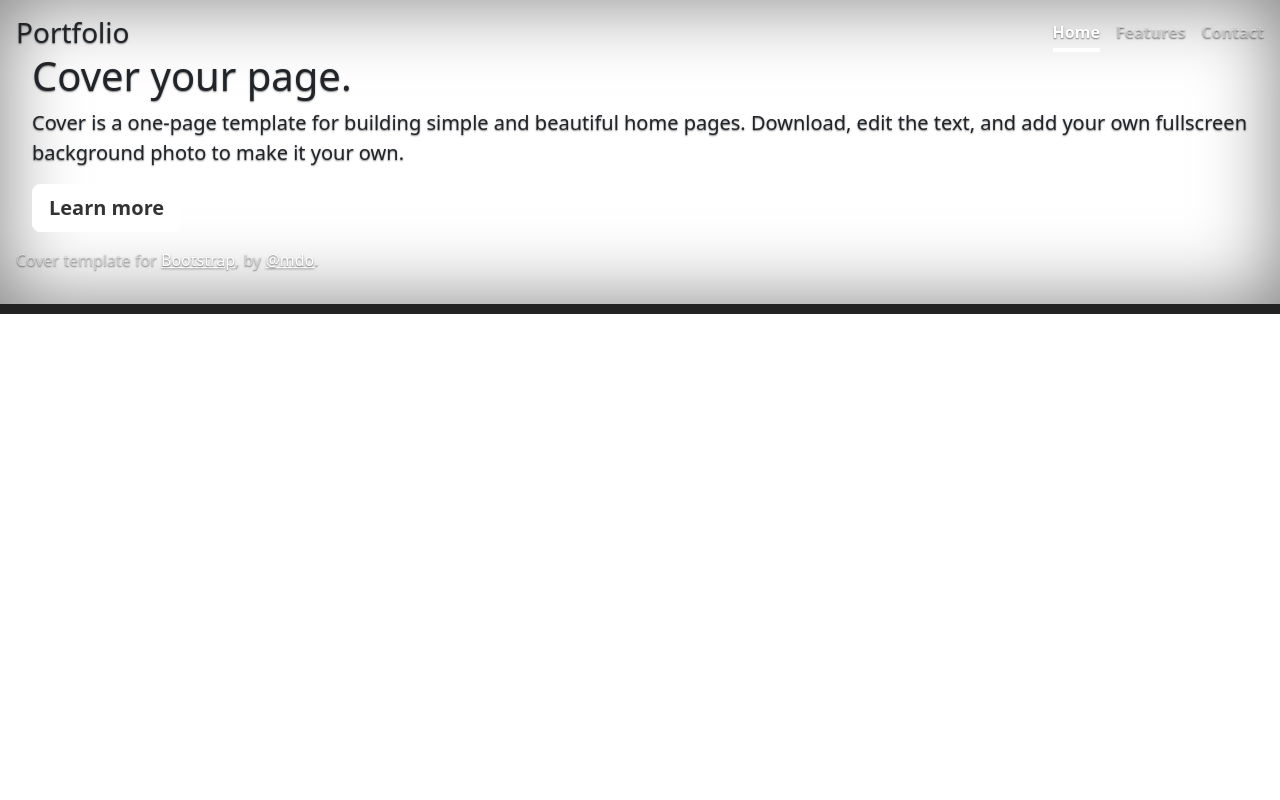
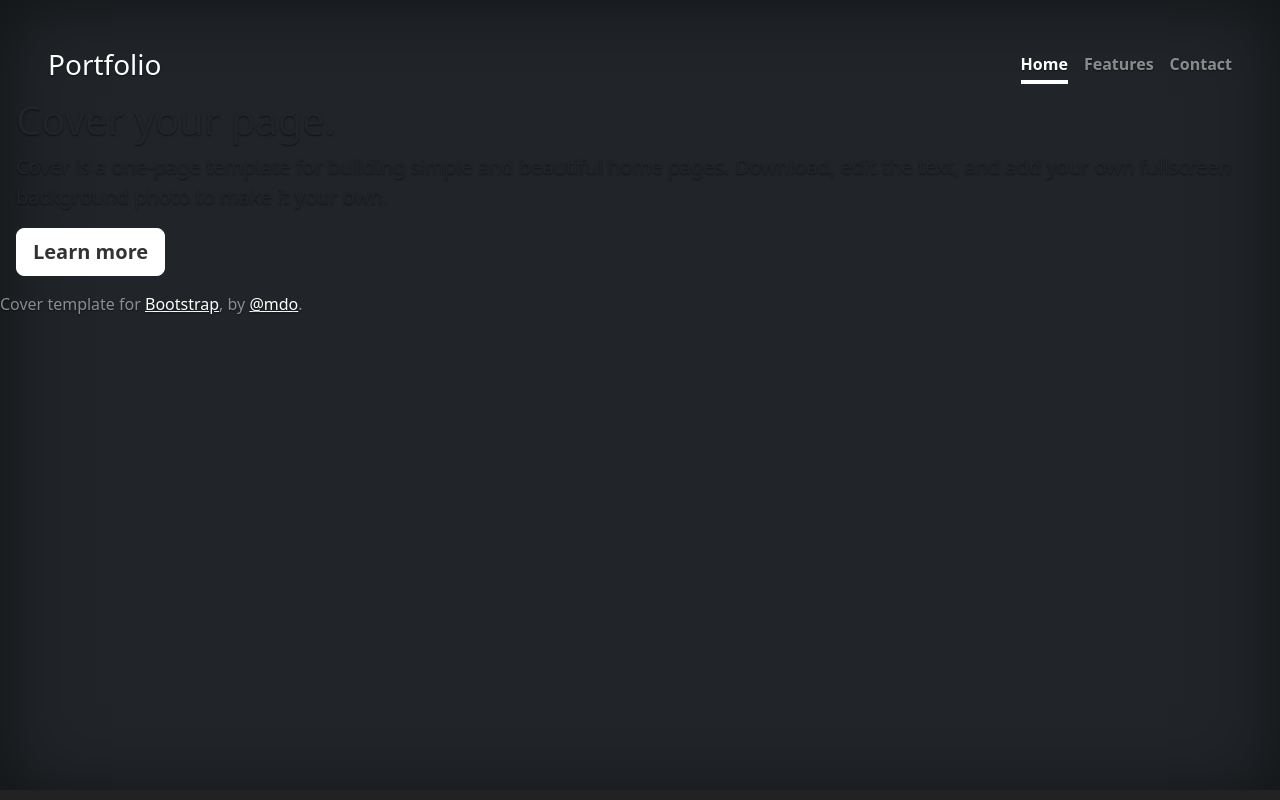
Before and after one commit to tumelx/zaio-portfolio, a plain HTML site: page index.html in a window 1280 px wide. Drawn offline with nearby package versions, Linux system fonts and the light colour scheme.

Commit message:
added background colour and padding

```diff
--- a/cover.css
+++ b/cover.css
@@ -38,12 +38,11 @@ body {
   z-index: 1;
 
 
-
 }
 
 .overlay {
   z-index: -1;
-  height: 100%;
+  height: 100vh;
   width: 100%;
   background-color: black;
   opacity: 70%;
--- a/index.html
+++ b/index.html
@@ -76,10 +76,10 @@
   <link href="cover.css" rel="stylesheet">
 </head>
 
-<body class="banner-wrap">
+<body class="bg-dark ">
 
-  <div class="cover-container d-flex w-100 h-100 p-3 mx-auto flex-column">
-    <header class="mb-auto">
+  <div class="banner-wrap vh-100">
+    <header class="p-5 text-white">
       <div>
         <h3 class="float-md-start mb-0">Portfolio</h3>
         <nav class="nav nav-masthead justify-content-center float-md-end">
```
